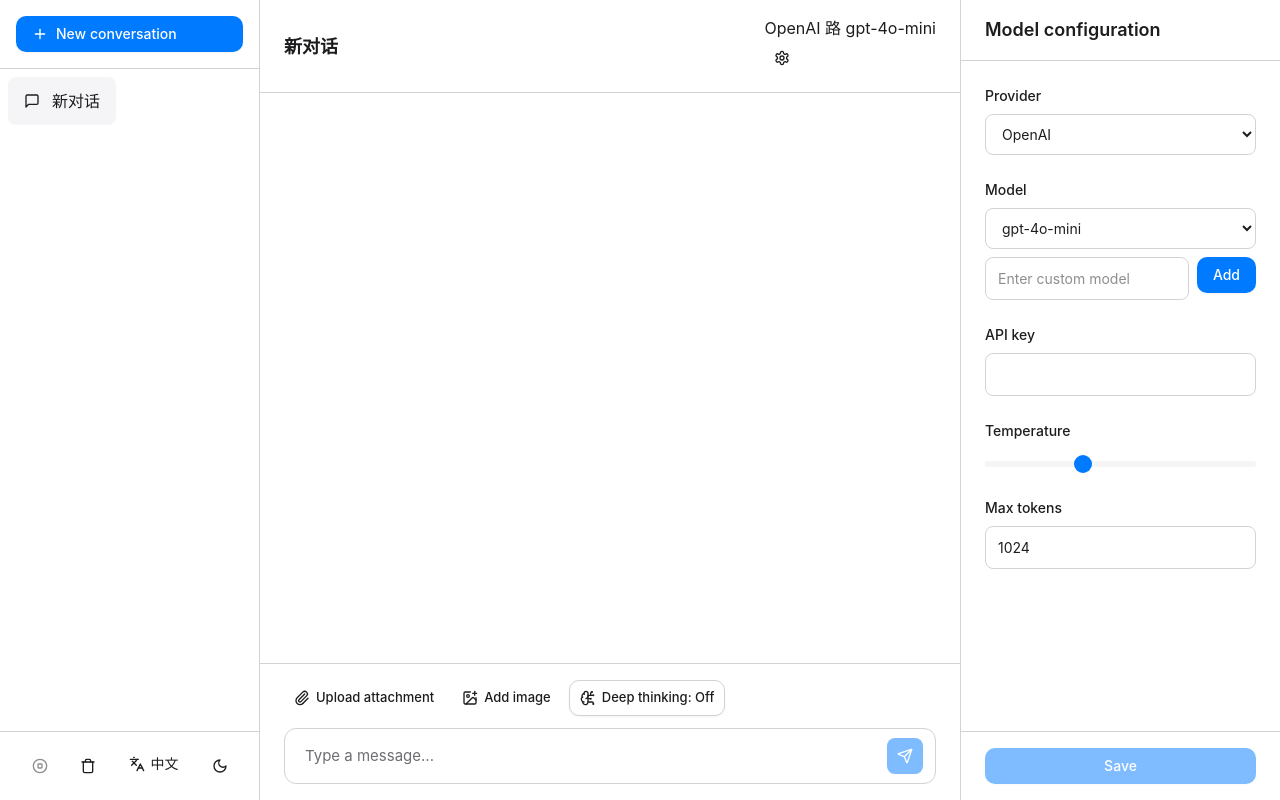
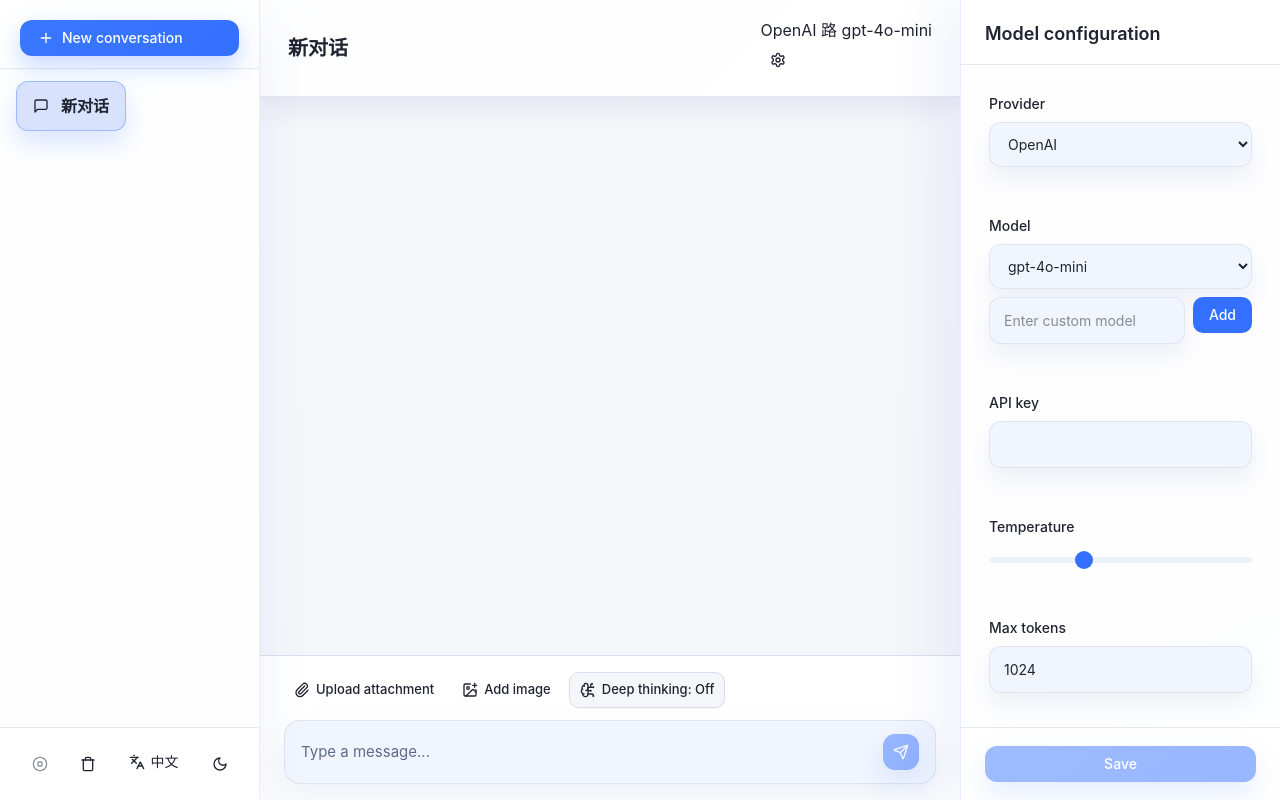
Before and after one commit to 77Ezra1/Personal-Chatbox, a React (Vite) app: page / in a window 1280 px wide. Built offline with nearby package versions, Linux system fonts and the light colour scheme.

Commit message:
style: refresh layout with feishu-inspired theme

```diff
--- a/src/App.css
+++ b/src/App.css
@@ -30,51 +30,51 @@
 
 :root {
   --radius: 12px;
-  --background: #FFFFFF;
-  --foreground: #1D1D1F;
+  --background: #F5F6FA;
+  --foreground: #1F2430;
   --card: #FFFFFF;
-  --card-foreground: #1D1D1F;
+  --card-foreground: #1F2430;
   --popover: #FFFFFF;
-  --popover-foreground: #1D1D1F;
-  --primary: #007AFF;
+  --popover-foreground: #1F2430;
+  --primary: #3370FF;
   --primary-foreground: #FFFFFF;
-  --secondary: #F5F5F7;
-  --secondary-foreground: #1D1D1F;
-  --muted: #F5F5F7;
-  --muted-foreground: #6E6E73;
-  --accent: #F5F5F7;
-  --accent-foreground: #1D1D1F;
-  --destructive: #FF3B30;
-  --border: #D2D2D7;
-  --input: #D2D2D7;
-  --ring: #007AFF;
-  --sidebar: rgba(255, 255, 255, 0.8);
-  --sidebar-foreground: #1D1D1F;
-  --sidebar-border: #D2D2D7;
+  --secondary: #EEF2FD;
+  --secondary-foreground: #1F2430;
+  --muted: #E3E7F2;
+  --muted-foreground: #5F6B8C;
+  --accent: #E6EEFF;
+  --accent-foreground: #1F2430;
+  --destructive: #FF5F57;
+  --border: #D8DEED;
+  --input: #CBD4EC;
+  --ring: #3D7BFF;
+  --sidebar: rgba(255, 255, 255, 0.88);
+  --sidebar-foreground: #1F2430;
+  --sidebar-border: rgba(79, 117, 255, 0.12);
 }
 
 .dark {
-  --background: #000000;
-  --foreground: #FFFFFF;
-  --card: #1C1C1E;
-  --card-foreground: #FFFFFF;
-  --popover: #1C1C1E;
-  --popover-foreground: #FFFFFF;
-  --primary: #0A84FF;
+  --background: #0F1424;
+  --foreground: #F1F4FF;
+  --card: #141B2F;
+  --card-foreground: #F1F4FF;
+  --popover: #141B2F;
+  --popover-foreground: #F1F4FF;
+  --primary: #5C8BFF;
   --primary-foreground: #FFFFFF;
-  --secondary: #1C1C1E;
-  --secondary-foreground: #FFFFFF;
-  --muted: #1C1C1E;
-  --muted-foreground: #EBEBF5;
-  --accent: #1C1C1E;
-  --accent-foreground: #FFFFFF;
-  --destructive: #FF453A;
-  --border: #38383A;
-  --input: #38383A;
-  --ring: #0A84FF;
-  --sidebar: rgba(28, 28, 30, 0.8);
-  --sidebar-foreground: #FFFFFF;
-  --sidebar-border: #38383A;
+  --secondary: #1E2641;
+  --secondary-foreground: #F1F4FF;
+  --muted: #1E2641;
+  --muted-foreground: #98A7D4;
+  --accent: #1E2A4A;
+  --accent-foreground: #F1F4FF;
+  --destructive: #FF7B72;
+  --border: #273153;
+  --input: #273153;
+  --ring: #5C8BFF;
+  --sidebar: rgba(20, 27, 47, 0.86);
+  --sidebar-foreground: #F1F4FF;
+  --sidebar-border: rgba(92, 139, 255, 0.22);
 }
 
 @layer base {
@@ -83,9 +83,10 @@
   }
   body {
     @apply bg-background text-foreground;
-    font-family: -apple-system, BlinkMacSystemFont, 'Segoe UI', 'Roboto', 'Helvetica', 'Arial', sans-serif;
+    font-family: 'PingFang SC', 'HarmonyOS Sans', -apple-system, BlinkMacSystemFont, 'Segoe UI', 'Roboto', 'Helvetica', 'Arial', sans-serif;
     margin: 0;
     padding: 0;
+    background-image: linear-gradient(160deg, #f8f9fd 0%, #f0f3fb 45%, #f7f9ff 100%);
   }
 }
 
@@ -93,44 +94,47 @@
   display: flex;
   height: 100vh;
   overflow: hidden;
+  backdrop-filter: blur(0.5px);
 }
 
 .sidebar {
   width: 260px;
   background: var(--sidebar);
-  backdrop-filter: blur(20px);
-  -webkit-backdrop-filter: blur(20px);
+  backdrop-filter: blur(24px);
+  -webkit-backdrop-filter: blur(24px);
   border-right: 1px solid var(--sidebar-border);
   display: flex;
   flex-direction: column;
   transition: all 0.3s cubic-bezier(0.4, 0, 0.2, 1);
+  box-shadow: 0 24px 48px rgba(34, 75, 180, 0.08);
 }
 
 .sidebar-header {
-  padding: 16px;
-  border-bottom: 1px solid var(--border);
+  padding: 20px 20px 12px;
+  border-bottom: 1px solid color-mix(in srgb, var(--border) 70%, transparent);
 }
 
 .new-chat-btn {
   width: 100%;
   justify-content: flex-start;
-  background: var(--primary);
+  background: linear-gradient(135deg, color-mix(in srgb, var(--primary) 80%, #5a95ff) 0%, var(--primary) 100%);
   color: var(--primary-foreground);
-  border-radius: 10px;
-  padding: 12px 16px;
+  border-radius: 12px;
+  padding: 14px 18px;
   font-weight: 500;
   transition: all 0.2s ease;
+  box-shadow: 0 10px 24px rgba(51, 112, 255, 0.28);
 }
 
 .new-chat-btn:hover {
-  opacity: 0.9;
-  transform: translateY(-1px);
+  transform: translateY(-2px);
+  box-shadow: 0 16px 32px rgba(51, 112, 255, 0.36);
 }
 
 .conversation-list {
   flex: 1;
   overflow-y: auto;
-  padding: 8px;
+  padding: 12px 16px;
 }
 
 .conversation-item {
@@ -138,29 +142,36 @@
   align-items: center;
   gap: 12px;
   padding: 12px 16px;
-  margin-bottom: 4px;
-  border-radius: 8px;
+  margin-bottom: 6px;
+  border-radius: 12px;
   cursor: pointer;
   transition: all 0.2s ease;
   color: var(--foreground);
+  border: 1px solid transparent;
+  background: color-mix(in srgb, var(--secondary) 40%, transparent);
 }
 
 .conversation-item:hover {
-  background: var(--accent);
+  border-color: color-mix(in srgb, var(--primary) 25%, transparent);
+  background: color-mix(in srgb, var(--secondary) 70%, transparent);
+  box-shadow: 0 8px 20px rgba(51, 112, 255, 0.12);
 }
 
 .conversation-item.active {
-  background: var(--accent);
-  font-weight: 500;
+  background: color-mix(in srgb, var(--primary) 12%, var(--secondary));
+  border-color: color-mix(in srgb, var(--primary) 35%, transparent);
+  font-weight: 600;
+  box-shadow: 0 12px 24px rgba(51, 112, 255, 0.18);
 }
 
 .sidebar-footer {
-  padding: 16px;
-  border-top: 1px solid var(--border);
+  padding: 18px 20px;
+  border-top: 1px solid color-mix(in srgb, var(--border) 70%, transparent);
   display: flex;
   justify-content: center;
   gap: 12px;
   flex-wrap: wrap;
+  background: linear-gradient(180deg, color-mix(in srgb, var(--sidebar) 92%, transparent) 0%, color-mix(in srgb, var(--sidebar) 70%, transparent) 100%);
 }
 
 .theme-toggle {
@@ -183,20 +194,21 @@
   flex: 1;
   display: flex;
   flex-direction: column;
-  background: var(--background);
+  background: linear-gradient(180deg, color-mix(in srgb, var(--background) 90%, #ffffff) 0%, color-mix(in srgb, var(--background) 100%, var(--secondary)) 100%);
 }
 
 .chat-header {
   display: flex;
   justify-content: space-between;
   align-items: center;
-  padding: 16px 24px;
-  border-bottom: 1px solid var(--border);
-  background: var(--card);
+  padding: 18px 28px;
+  border-bottom: 1px solid color-mix(in srgb, var(--border) 70%, transparent);
+  background: linear-gradient(135deg, color-mix(in srgb, var(--card) 90%, var(--secondary)) 0%, var(--card) 100%);
+  box-shadow: 0 12px 24px rgba(33, 56, 120, 0.08);
 }
 
 .chat-title {
-  font-size: 18px;
+  font-size: 20px;
   font-weight: 600;
   margin: 0;
 }
@@ -208,10 +220,10 @@
 .messages-container {
   flex: 1;
   overflow-y: auto;
-  padding: 24px;
+  padding: 32px 40px;
   display: flex;
   flex-direction: column;
-  gap: 16px;
+  gap: 20px;
 }
 
 .empty-state {
@@ -253,23 +265,26 @@
 .message-avatar {
   width: 36px;
   height: 36px;
-  border-radius: 50%;
+  border-radius: 12px;
   display: flex;
   align-items: center;
   justify-content: center;
   font-size: 20px;
   flex-shrink: 0;
-  background: var(--secondary);
+  background: linear-gradient(135deg, color-mix(in srgb, var(--secondary) 80%, transparent) 0%, color-mix(in srgb, var(--primary) 18%, transparent) 100%);
+  box-shadow: 0 10px 24px rgba(34, 75, 180, 0.12);
 }
 
 .message-content {
   flex: 1;
-  padding: 12px 16px;
-  border-radius: 12px;
+  padding: 16px 20px;
+  border-radius: 16px;
   background: var(--card);
-  border: 1px solid var(--border);
-  line-height: 1.6;
+  border: 1px solid color-mix(in srgb, var(--border) 75%, transparent);
+  box-shadow: 0 12px 28px rgba(31, 58, 120, 0.08);
+  line-height: 1.65;
   word-break: break-word;
+  backdrop-filter: blur(4px);
 }
 
 .message-content.message-error {
@@ -504,31 +519,36 @@
 }
 
 .message-user .message-content {
-  background: var(--primary);
+  background: linear-gradient(135deg, color-mix(in srgb, var(--primary) 82%, #6b9aff) 0%, var(--primary) 100%);
   color: var(--primary-foreground);
   border: none;
+  box-shadow: 0 14px 28px rgba(51, 112, 255, 0.32);
 }
 
 .message-user .message-avatar {
-  background: color-mix(in srgb, var(--primary) 20%, transparent);
+  background: linear-gradient(135deg, color-mix(in srgb, var(--primary) 45%, transparent) 0%, var(--primary) 100%);
   color: var(--primary-foreground);
 }
 
 .message-ai .message-avatar {
-  background: color-mix(in srgb, var(--foreground) 6%, transparent);
+  background: linear-gradient(135deg, color-mix(in srgb, var(--secondary) 75%, transparent) 0%, color-mix(in srgb, var(--primary) 16%, transparent) 100%);
   color: var(--foreground);
 }
 
 .message-ai .message-content {
-  background: #e5e7eb;
-  border: 1px solid #d1d5db;
-  color: #111827;
+  background: color-mix(in srgb, var(--card) 88%, var(--secondary));
+  border: 1px solid color-mix(in srgb, var(--border) 75%, transparent);
+  color: var(--card-foreground);
+}
+
+.dark .message-user .message-content {
+  box-shadow: 0 12px 24px rgba(33, 76, 170, 0.42);
 }
 
 .dark .message-ai .message-content {
-  background: rgba(255, 255, 255, 0.1);
-  border-color: rgba(255, 255, 255, 0.24);
-  color: rgba(255, 255, 255, 0.95);
+  background: color-mix(in srgb, var(--card) 80%, var(--secondary));
+  border-color: color-mix(in srgb, var(--border) 80%, transparent);
+  color: var(--card-foreground);
 }
 
 .reasoning-block {
@@ -656,16 +676,17 @@
   display: flex;
   gap: 12px;
   align-items: center;
-  background: var(--background);
-  border: 1px solid var(--border);
-  border-radius: 12px;
-  padding: 8px 12px;
+  background: color-mix(in srgb, var(--secondary) 80%, #ffffff);
+  border: 1px solid color-mix(in srgb, var(--border) 70%, transparent);
+  border-radius: 16px;
+  padding: 12px 16px;
   transition: all 0.2s ease;
+  box-shadow: 0 16px 32px rgba(31, 72, 160, 0.08);
 }
 
 .input-container:focus-within {
-  border-color: var(--primary);
-  box-shadow: 0 0 0 3px rgba(0, 122, 255, 0.1);
+  border-color: color-mix(in srgb, var(--primary) 60%, transparent);
+  box-shadow: 0 0 0 4px rgba(51, 112, 255, 0.16);
 }
 
 .message-input {
@@ -674,7 +695,7 @@
   outline: none;
   background: transparent;
   font-size: 15px;
-  padding: 8px;
+  padding: 8px 0;
   color: var(--foreground);
 }
 
@@ -690,7 +711,7 @@
 
 .attachment-button:hover:not(:disabled) {
   color: var(--foreground);
-  background: color-mix(in srgb, var(--foreground) 6%, transparent);
+  background: color-mix(in srgb, var(--primary) 12%, transparent);
 }
 
 .attachment-button:disabled {
@@ -710,9 +731,10 @@
   align-items: center;
   gap: 8px;
   padding: 6px 10px;
-  border-radius: 10px;
-  background: color-mix(in srgb, var(--sidebar) 80%, transparent);
-  border: 1px solid var(--border);
+  border-radius: 12px;
+  background: color-mix(in srgb, var(--secondary) 60%, transparent);
+  border: 1px solid color-mix(in srgb, var(--border) 70%, transparent);
+  box-shadow: 0 10px 24px rgba(35, 70, 150, 0.08);
 }
 
 .pending-attachment-preview {
@@ -765,6 +787,7 @@
 .pending-attachment-remove:hover {
   color: var(--destructive);
   background: color-mix(in srgb, var(--destructive) 12%, transparent);
+  box-shadow: 0 6px 14px rgba(255, 95, 87, 0.15);
 }
 
 .attachment-icon {
@@ -772,15 +795,16 @@
 }
 
 .send-button {
-  border-radius: 8px;
-  background: var(--primary);
+  border-radius: 12px;
+  background: linear-gradient(135deg, color-mix(in srgb, var(--primary) 82%, #699bff) 0%, var(--primary) 100%);
   color: var(--primary-foreground);
   transition: all 0.2s ease;
+  box-shadow: 0 12px 28px rgba(51, 112, 255, 0.28);
 }
 
 .send-button:hover:not(:disabled) {
-  opacity: 0.9;
-  transform: scale(1.05);
+  transform: translateY(-1px) scale(1.02);
+  box-shadow: 0 18px 32px rgba(51, 112, 255, 0.32);
 }
 
 .send-button:disabled {
@@ -789,13 +813,14 @@
 }
 
 .stop-button {
-  border-radius: 8px;
+  border-radius: 10px;
   color: var(--muted-foreground);
+  transition: background 0.2s ease, color 0.2s ease;
 }
 
 .stop-button:hover {
   color: var(--foreground);
-  background: color-mix(in srgb, var(--foreground) 6%, transparent);
+  background: color-mix(in srgb, var(--primary) 12%, transparent);
 }
 
 .message-attachments {
@@ -809,21 +834,23 @@
   display: flex;
   align-items: center;
   gap: 12px;
-  padding: 8px 12px;
-  border-radius: 12px;
-  background: color-mix(in srgb, var(--sidebar) 90%, transparent);
-  border: 1px solid color-mix(in srgb, var(--border) 80%, transparent);
+  padding: 10px 14px;
+  border-radius: 14px;
+  background: color-mix(in srgb, var(--secondary) 55%, transparent);
+  border: 1px solid color-mix(in srgb, var(--border) 70%, transparent);
+  box-shadow: 0 12px 28px rgba(32, 66, 140, 0.08);
 }
 
 .attachment-preview {
   width: 48px;
   height: 48px;
-  border-radius: 10px;
+  border-radius: 12px;
   overflow: hidden;
   display: flex;
   align-items: center;
   justify-content: center;
-  background: color-mix(in srgb, var(--background) 70%, transparent);
+  background: color-mix(in srgb, var(--card) 85%, var(--secondary));
+  box-shadow: inset 0 1px 0 rgba(255, 255, 255, 0.45);
 }
 
 .attachment-preview img {
@@ -855,9 +882,9 @@
   display: flex;
   align-items: center;
   justify-content: center;
-  width: 30px;
-  height: 30px;
-  border-radius: 8px;
+  width: 32px;
+  height: 32px;
+  border-radius: 10px;
   color: var(--primary);
   background: none;
   transition: background 0.2s ease, transform 0.2s ease;
@@ -865,7 +892,7 @@
 
 .attachment-download:hover {
   background: color-mix(in srgb, var(--primary) 12%, transparent);
-  transform: scale(1.05);
+  transform: translateY(-1px) scale(1.05);
 }
 
 .deep-thinking-badge {
@@ -883,13 +910,14 @@
 
 .config-panel {
   width: 320px;
-  background: var(--sidebar);
-  backdrop-filter: blur(20px);
-  -webkit-backdrop-filter: blur(20px);
+  background: color-mix(in srgb, var(--sidebar) 92%, #ffffff);
+  backdrop-filter: blur(26px);
+  -webkit-backdrop-filter: blur(26px);
   border-left: 1px solid var(--sidebar-border);
   display: flex;
   flex-direction: column;
   animation: slideIn 0.3s ease;
+  box-shadow: -24px 0 48px rgba(34, 75, 180, 0.06);
 }
 
 @keyframes slideIn {
@@ -902,27 +930,33 @@
 }
 
 .config-header {
-  padding: 16px 24px;
-  border-bottom: 1px solid var(--border);
+  padding: 20px 24px 16px;
+  border-bottom: 1px solid color-mix(in srgb, var(--border) 70%, transparent);
+  background: linear-gradient(135deg, color-mix(in srgb, var(--sidebar) 85%, transparent) 0%, color-mix(in srgb, var(--sidebar) 65%, transparent) 100%);
 }
 
 .config-content {
   flex: 1;
   overflow-y: auto;
-  padding: 24px;
+  padding: 28px;
+  display: flex;
+  flex-direction: column;
+  gap: 24px;
 }
 
 .config-footer {
-  padding: 16px 24px;
-  border-top: 1px solid var(--border);
-  background: var(--sidebar);
+  padding: 18px 24px;
+  border-top: 1px solid color-mix(in srgb, var(--border) 70%, transparent);
+  background: linear-gradient(180deg, color-mix(in srgb, var(--sidebar) 85%, transparent) 0%, color-mix(in srgb, var(--sidebar) 60%, transparent) 100%);
 }
 
 .save-config-button {
   width: 100%;
   justify-content: center;
-  border-radius: 10px;
+  border-radius: 12px;
   font-weight: 500;
+  background: linear-gradient(135deg, color-mix(in srgb, var(--primary) 80%, #6f9cff) 0%, var(--primary) 100%);
+  box-shadow: 0 12px 28px rgba(51, 112, 255, 0.26);
 }
 
 .config-section {
@@ -940,20 +974,21 @@
 .config-select,
 .config-input {
   width: 100%;
-  padding: 10px 12px;
-  border: 1px solid var(--border);
-  border-radius: 8px;
-  background: var(--background);
+  padding: 12px 14px;
+  border: 1px solid color-mix(in srgb, var(--border) 70%, transparent);
+  border-radius: 12px;
+  background: color-mix(in srgb, var(--secondary) 80%, #ffffff);
   color: var(--foreground);
   font-size: 14px;
   transition: all 0.2s ease;
+  box-shadow: 0 12px 24px rgba(32, 66, 140, 0.08);
 }
 
 .config-select:focus,
 .config-input:focus {
   outline: none;
-  border-color: var(--primary);
-  box-shadow: 0 0 0 3px rgba(0, 122, 255, 0.1);
+  border-color: color-mix(in srgb, var(--primary) 60%, transparent);
+  box-shadow: 0 0 0 4px rgba(51, 112, 255, 0.16);
 }
 
 .config-slider {
@@ -1058,8 +1093,8 @@
   gap: 6px;
   padding: 6px 10px;
   border-radius: 999px;
-  background: color-mix(in srgb, var(--primary) 12%, transparent);
-  color: var(--primary);
+  background: color-mix(in srgb, var(--primary) 10%, var(--secondary));
+  color: color-mix(in srgb, var(--primary) 80%, #1f2430);
   font-size: 12px;
 }
 
```
